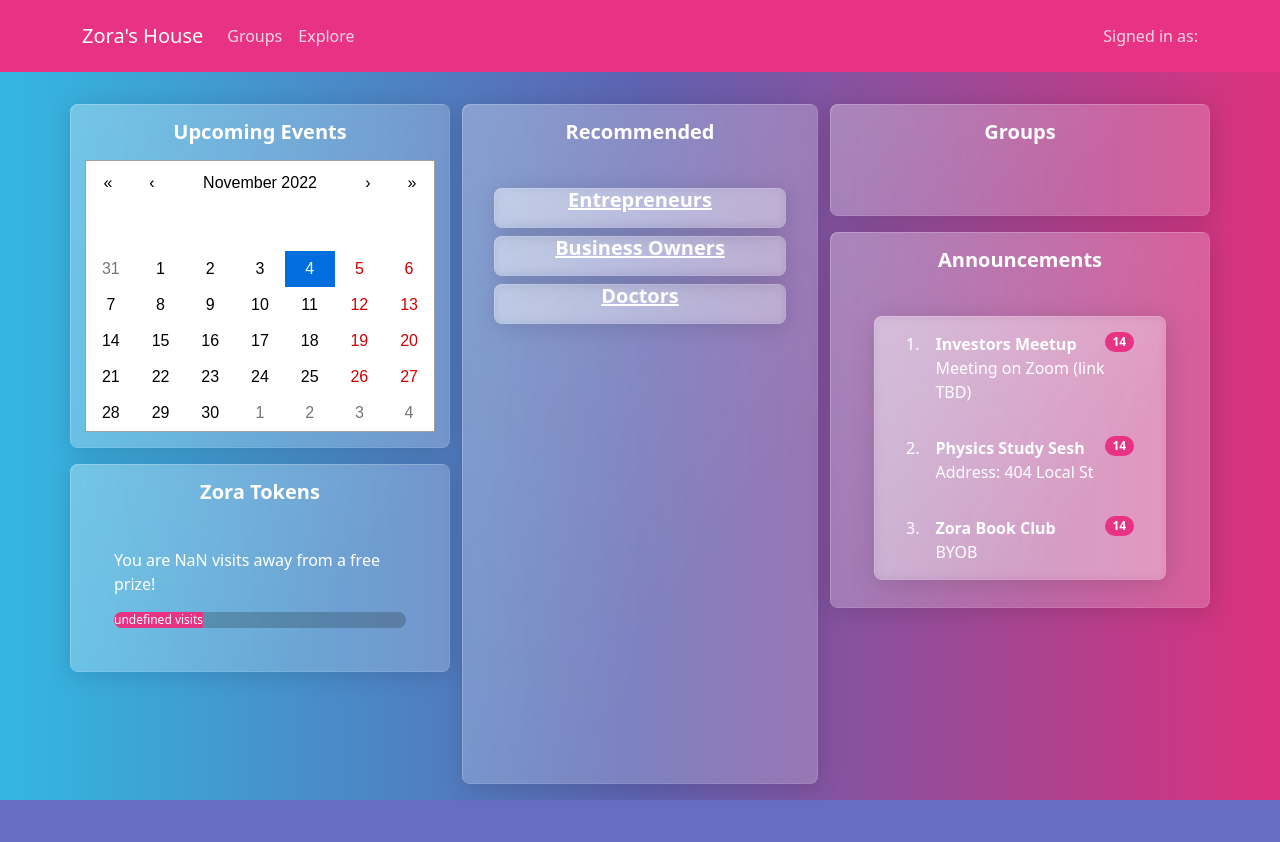
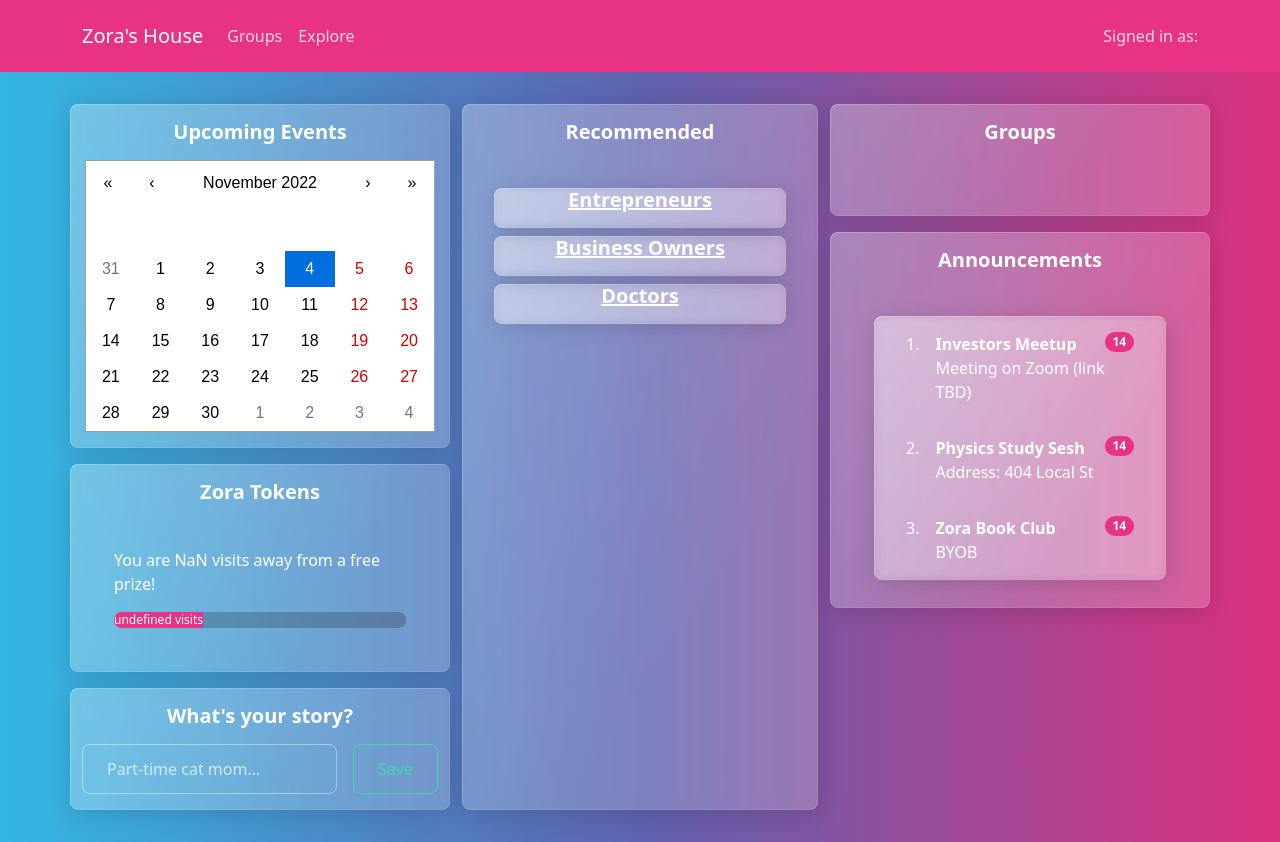
Before and after one commit to xiejon/zoras-house, a React (Create React App) app in the folder frontend/: page /home in a window 1280 px wide. Before the commit the page ends 800 px from the top, so only its background shows below. Built offline with nearby package versions, Linux system fonts and the light colour scheme.

Commit message:
Created user story dashboard component - User can enter words/sentences about their lives - In preparation for ML algorithm to create recommendations based on words entered

```diff
--- a/frontend/src/components/Dashboard.js
+++ b/frontend/src/components/Dashboard.js
@@ -14,6 +14,7 @@ import {
   getCurrUserStatus,
   getCurrUser,
 } from "../redux/usersSlice";
+import RecommendedInput from "./RecommendedInput";
 
 const Dashboard = (props) => {
   const currUser = useSelector(getCurrUser);
@@ -21,12 +22,12 @@ const Dashboard = (props) => {
 
   let now;
   if (currUserStatus === "succeeded") {
-    now = currUser.user_info[7]
+    now = currUser.user_info[7];
   }
   return (
     <Container className="dashboard-container">
       <Row>
-        <Col className="mt-3 dashboard-col d-flex flex-column h-100  gap-2">
+        <Col className="mt-3 mb-3 dashboard-col d-flex flex-column h-100  gap-2">
           <Row>
             <Card className="w-100 d-flex flex-column justify-content-center align-items-center">
               <Card.Title className="mt-2">Upcoming Events</Card.Title>
@@ -47,13 +48,16 @@ const Dashboard = (props) => {
               </Card.Body>
             </Card>
           </Row>
+          <Row>
+            <RecommendedInput />
+          </Row>
         </Col>
 
-        <Col className=" mt-3 d-flex h-100vh justify-content-center gap-2">
+        <Col className=" mt-3 mb-3 d-flex h-100vh justify-content-center gap-2">
           <RecommendedGroups />
         </Col>
 
-        <Col className=" mt-3 d-flex flex-column gap-2">
+        <Col className=" mt-3 mb-3 d-flex flex-column gap-2">
           <Row>
             <Groups />
           </Row>
--- a/frontend/src/components/Navbar.js
+++ b/frontend/src/components/Navbar.js
@@ -9,7 +9,7 @@ import {
 } from "react-bootstrap";
 import { useDispatch, useSelector } from "react-redux";
 import { getCurrUser, getCurrUserStatus } from "../redux/usersSlice";
-import { Link } from 'react-router-dom'
+import { Link } from "react-router-dom";
 
 const NavbarComponent = (props) => {
   const dispatch = useDispatch();
@@ -19,19 +19,25 @@ const NavbarComponent = (props) => {
   return (
     <Navbar bg="primary" variant="dark">
       <Container>
-        <Navbar.Brand as={Link} to="/home">Zora's House</Navbar.Brand>
+        <Navbar.Brand as={Link} to="/home">
+          Zora's House
+        </Navbar.Brand>
         <Nav className="me-auto">
-          <Nav.Link as={Link} to="/home">Groups</Nav.Link>
+          <Nav.Link as={Link} to="/home">
+            Groups
+          </Nav.Link>
         </Nav>
         <Nav className="me-auto">
-          <Nav.Link as={Link} to="/explore">Explore</Nav.Link>
+          <Nav.Link as={Link} to="/explore">
+            Explore
+          </Nav.Link>
         </Nav>
         <Navbar.Collapse className="justify-content-end">
           <Navbar.Text>
-            Signed in as:{" "}
-            <a href="/home" style={{ color: "white" }}>
-              {currUserStatus === "succeeded" && currUser.user_info[3]}
-            </a>
+            <span>Signed in as: </span>
+              <Nav.Link as={Link} to="/home" style={{ display: "inline", color: "white" }}>
+                {currUserStatus === "succeeded" && currUser.user_info[3]}
+              </Nav.Link>
           </Navbar.Text>
         </Navbar.Collapse>
       </Container>
--- /dev/null
+++ b/frontend/src/components/RecommendedInput.js
@@ -0,0 +1,30 @@
+import React from "react";
+import { Card, Form, Button } from "react-bootstrap";
+
+const RecommendedInput = (props) => {
+  const [userInput, setUserInput] = React.useState("");
+
+  const handleSubmit = (e) => {
+    e.preventDefault();
+  };
+  return (
+    <Card className="d-flex justify-content-center align-items-center">
+      <Card.Title className="mt-2">What's your story?</Card.Title>
+      <Form className="d-flex mb-2" onSubmit={handleSubmit}>
+        <Form.Control
+          type="search"
+          placeholder="Part-time cat mom..."
+          className="me-2"
+          aria-label="Search"
+          value={userInput}
+          onChange={(e) => setUserInput(e.target.value)}
+        />
+        <Button variant="outline-success" type="submit">
+          Save
+        </Button>
+      </Form>
+    </Card>
+  );
+};
+
+export default RecommendedInput;
--- a/frontend/src/screens/Directory.js
+++ b/frontend/src/screens/Directory.js
@@ -77,7 +77,7 @@ const DirectoryScreen = () => {
         <Form className="d-flex" onSubmit={handleSubmit}>
           <Form.Control
             type="search"
-            placeholder="Search"
+            placeholder="Enter a tag"
             className="me-2"
             aria-label="Search"
             value={input}
```
